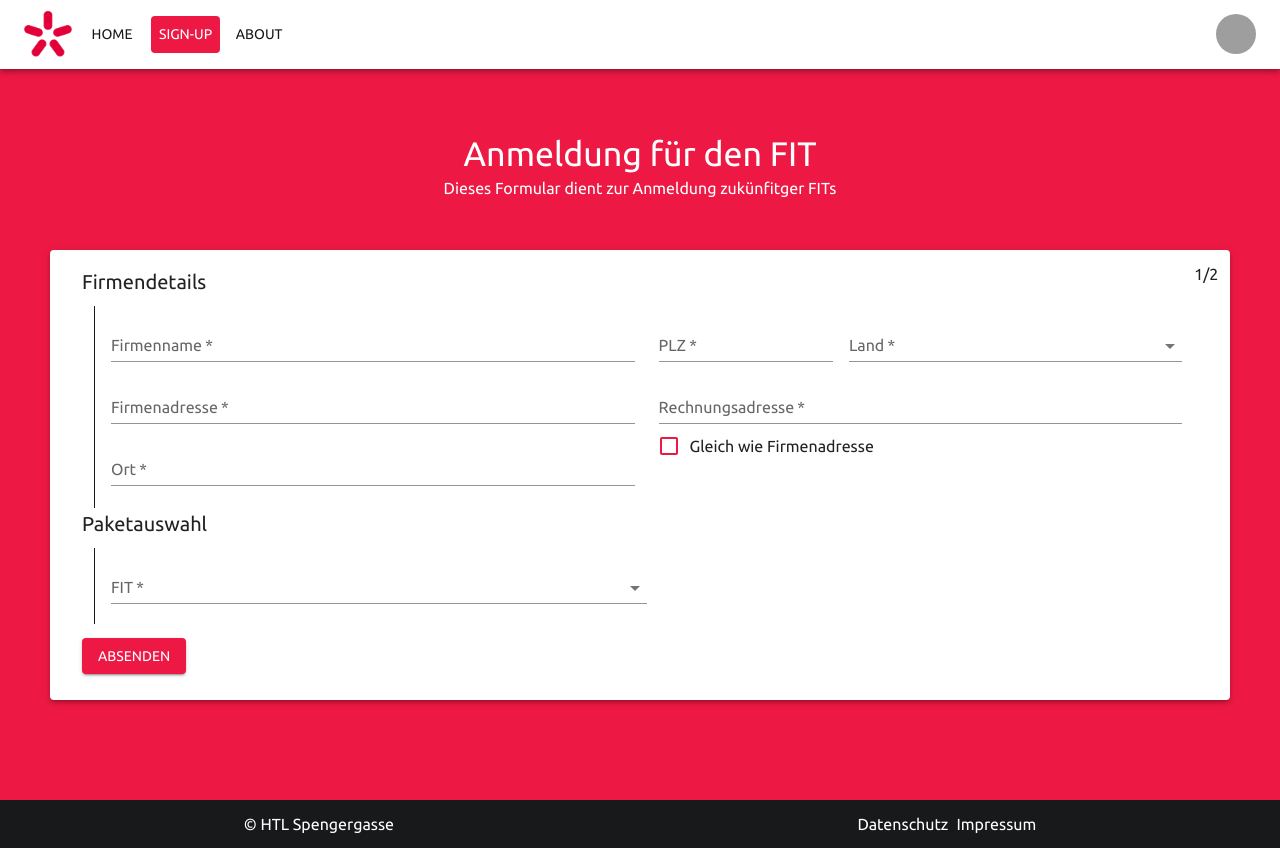
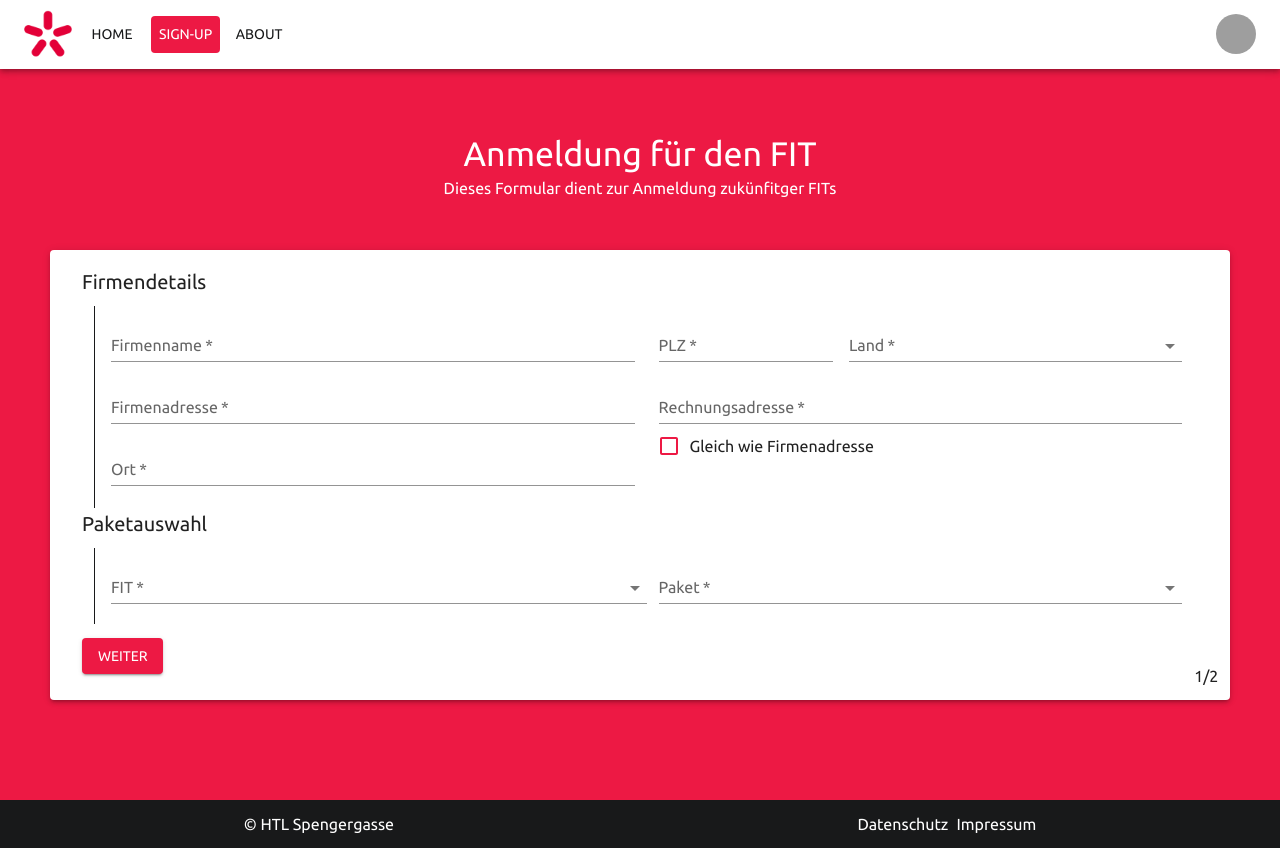
Before and after one commit to DieNullpointer/fit, a React (Create React App) app in the folder fit.client/: page /signup in a window 1280 px wide. Built offline with nearby package versions, Linux system fonts and the light colour scheme; no server answers; grey boxes are pictures that could not be loaded; the HTML template or start-up script is replaced by a standard one; a web font is replaced by a local one.

Commit message:
feat: added packages option to signup

```diff
--- a/fit.client/src/apiConstants.js
+++ b/fit.client/src/apiConstants.js
@@ -4,6 +4,7 @@ class APIConstants {
   static BASE_URL = "https://localhost:5001/api";
   static EVENT_URL = this.BASE_URL + "/event";
   static COMPANY_URL = this.BASE_URL + "/company";
+  static PACKAGE_URL = this.BASE_URL + "/package";
 
   static async getAllEvents() {
     let response;
@@ -13,6 +14,15 @@ class APIConstants {
     } catch (error) {}
     return response.data;
   }
+
+  static async getAllPackages() {
+    let response;
+    try {
+      response = await axios.get(this.PACKAGE_URL)
+      console.log(response);
+    } catch (error) {}
+    return response.data;
+  }
 }
 
 export default APIConstants;
--- a/fit.client/src/pages/Signup.jsx
+++ b/fit.client/src/pages/Signup.jsx
@@ -13,6 +13,7 @@ import APIConstants from "../apiConstants";
 export default function Signup() {
   const [payDisabled, setPayDisabled] = useState(false);
   const [events, setEvents] = useState([]);
+  const [packages, setPackages] = useState([]);
 
   useEffect(() => {
     init();
@@ -24,7 +25,14 @@ export default function Signup() {
     resEvents.map((event) => {
       newEvents.push(`${event.name} (${event.date})`);
     });
-    return setEvents(newEvents);
+    setEvents(newEvents);
+
+    let newPackages = [];
+    let resPackages = await APIConstants.getAllPackages();
+    resPackages.map((p) => {
+      newPackages.push(p.name);
+    });
+    setPackages(newPackages);
   }
 
   return (
@@ -36,12 +44,7 @@ export default function Signup() {
         </Typography>
       </Box>
       <Paper elevation={3} className="mt-12 relative">
-        <Typography
-          variant="subtitle1"
-          className="absolute right-[1.35rem] top-2.5"
-        >
-          1/2
-        </Typography>
+
         <Form.Body className="py-4 px-8">
           <div className="w-full">
             <Typography variant="h6">Firmendetails</Typography>
@@ -124,17 +127,38 @@ export default function Signup() {
             <div className="pl-3 w-full">
               <div className="mt-2 border-l border-l-dark px-4 py-2 w-full">
                 <Form.Section className="grid grid-cols-2">
-                  <AutoComplete id="in-fit" options={events} full label="FIT" required />
+                  <AutoComplete
+                    id="in-fit"
+                    options={events}
+                    full
+                    label="FIT"
+                    required
+                  />
+                  <div className="md:ml-3">
+                    <AutoComplete
+                      id="in-package"
+                      options={packages}
+                      full
+                      label="Paket"
+                      required
+                    />
+                  </div>
                 </Form.Section>
               </div>
             </div>
           </div>
           <Button
             id="submit"
-            text="Absenden"
+            text="Weiter"
             {...Form.Submit(APIConstants.COMPANY_URL + "/register")}
           />
         </Form.Body>
+        <Typography
+          variant="subtitle1"
+          className="absolute right-[1.35rem] bottom-2.5"
+        >
+          1/2
+        </Typography>
       </Paper>
     </PageFrame>
   );
```
Also changed, not shown: 1 other file (tests, documents, lock files or other folders).
